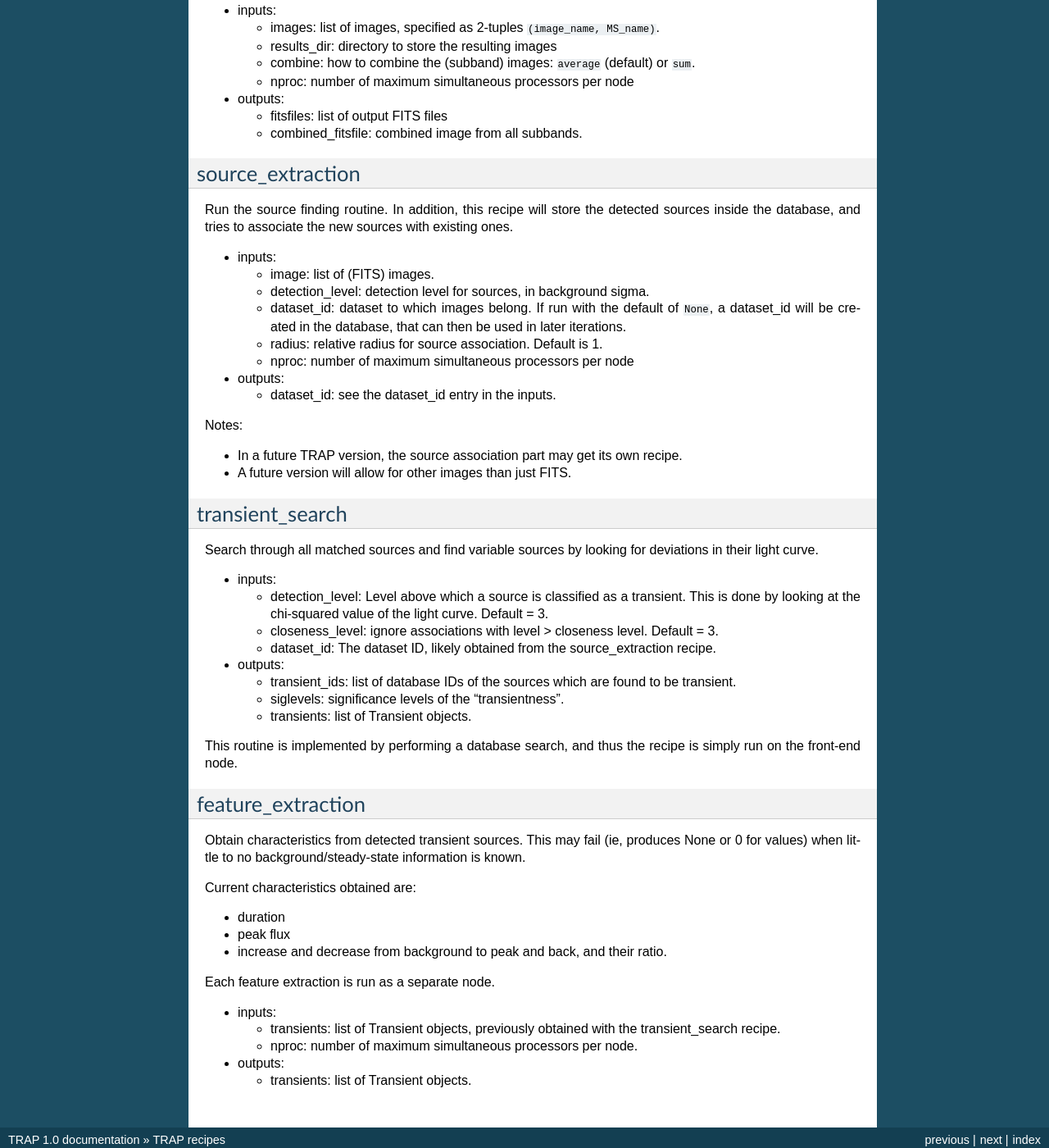
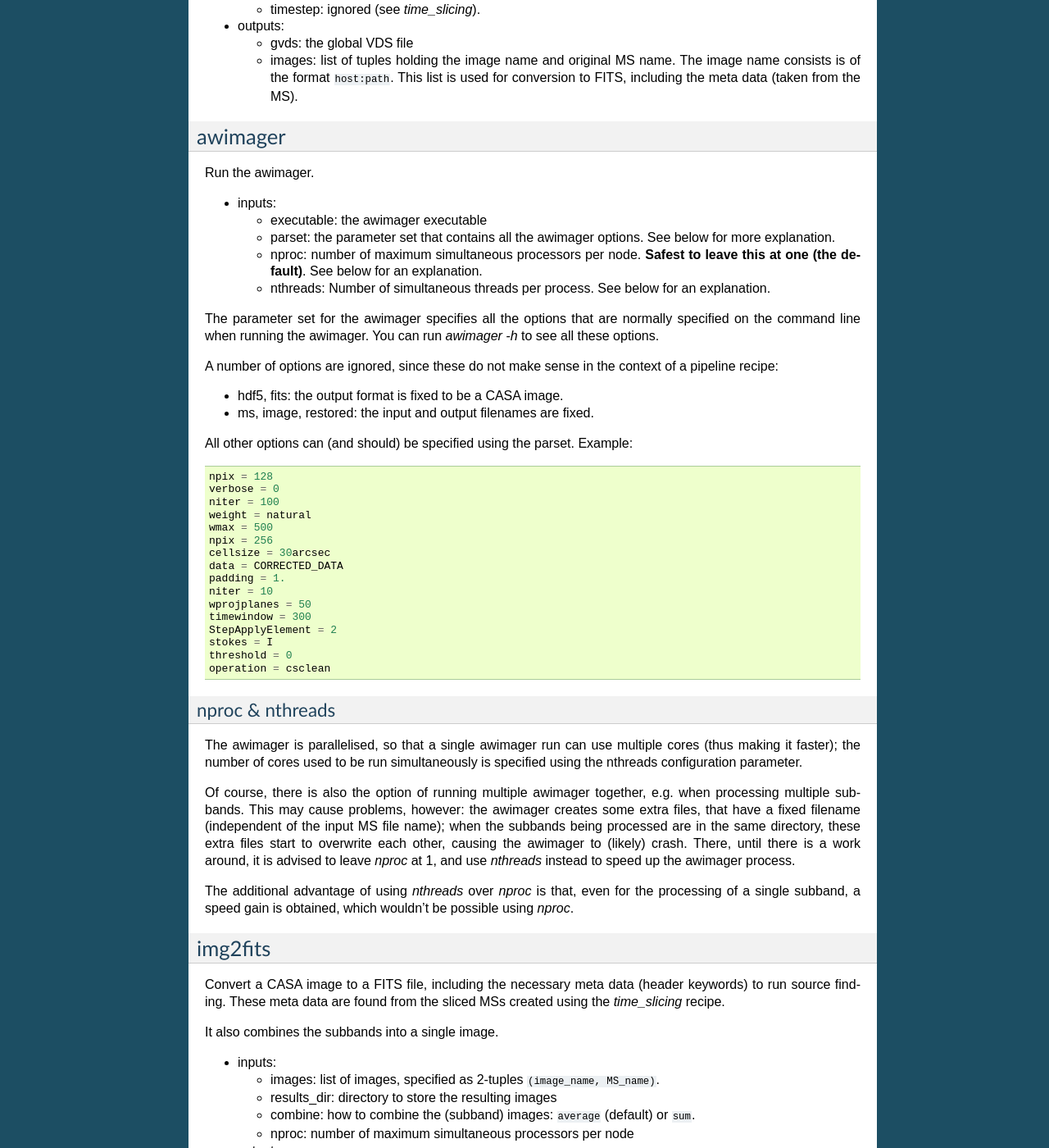
Before and after one commit to transientskp/tkp, a Sphinx documentation site: the page built from documentation/source/recipes.rst, in a window 1280 px wide and 1400 px high, scrolled down 3894 px. Shown: the whole window at 82% size. Built offline with Sphinx 7.4.7, drawn with Linux system fonts in a browser that asks for light colours; some of the changed text lies outside the part shown.

Commit message:
Updated TraP/TrIP recipe documentation
git-svn-id: http://svn.transientskp.org/code/trap/trunk@2781 2b73c8c1-3922-0410-90dd-bc0a5c6f2ac6

```diff
--- a/documentation/source/recipes.rst
+++ b/documentation/source/recipes.rst
@@ -26,6 +26,12 @@
 - inputs:
 
   - mapfile: the filename (full path) of the mapping file
+
+  - subcluster (optional): is the subcluster name is not "encoded"
+    inside the file name (that is, on CEP I the second directory in
+    the path name contains the subcluster), set this option to
+    indicate the subcluster you're using. This will likely be
+    "heastro" or "lofar1".
 
 - outputs:
 
@@ -103,10 +109,12 @@
 
 
 
-new_bbs
--------
+bbs
+---
 
-This recipe is part of the default pipeline framework.
+This recipe is a wrapper around the new_bbs recipe that is part of the
+default pipeline framework. It adds the `nproc` option, so that BBS
+won't eat up all processing power if you don't want it to.
 
 BlackBoard Selfcal (BBS) is the calibration routine for LOFAR.
 
@@ -141,6 +149,7 @@
     however, the sky model is set up on the fly using the catalogs in
     the database. See the section `skymodel` below.
 
+  - nproc: maximum number of simultaneous processes per output node.
 
 vdsreader
 ---------
@@ -216,9 +225,17 @@
 Creates a list of time slices, that can be used to iterate on sections
 of the data.
 
-The cimager recipes also contains a time slicing option, but while
-this option still exists in `cimager_trap`, it may be removed in the
-future. This will depend how the SIP deals with image time slices.
+The various imagers also contain time slicing options, but because of
+the way the imager create the images, one looses the necessary
+metadata. The time_slicing recipe attempts to fix this, by slicing up
+the actual MS and creating subdirectories for those sliced MSs. Note
+that the sliced MS is just a "view" into the original, so there is
+little extra disk space needed.
+
+Once metadata gets properly transported into created images, this
+recipe will become obsolete.
+
+See also the `img2fits` recipe.
 
 - inputs:
 
@@ -254,6 +271,8 @@
 
 cimager_trap
 ------------
+
+**This recipe, and the cimager, is now deprecated. Please use the awimager recipe**.
 
 A slightly more TRAP specific version of the SIP cimager recipe. It
 stores the host and original MS in the outputs, which can be used to
@@ -291,13 +310,86 @@
     (taken from the MS).
 
 
+awimager
+--------
+
+Run the awimager.
+
+- inputs:
+
+  - executable: the awimager executable
+
+  - parset: the parameter set that contains all the awimager
+    options. See below for more explanation.
+
+  - nproc: number of maximum simultaneous processors per
+    node. **Safest to leave this at one (the default)**. See below for
+    an explanation.
+
+  - nthreads: Number of simultaneous threads per process. See below
+    for an explanation.
+
+The parameter set for the awimager specifies all the options that are
+normally specified on the command line when running the awimager. You
+can run `awimager -h` to see all these options.
+
+A number of options are ignored, since these do not make sense in the
+context of a pipeline recipe:
+
+- hdf5, fits: the output format is fixed to be a CASA image.
+
+- ms, image, restored: the input and output filenames are fixed.
+
+All other options can (and should) be specified using the parset. Example::
+
+    npix = 128
+    verbose = 0
+    niter = 100
+    weight = natural
+    wmax = 500
+    npix = 256
+    cellsize = 30arcsec
+    data = CORRECTED_DATA
+    padding = 1.
+    niter = 10
+    wprojplanes = 50
+    timewindow = 300
+    StepApplyElement = 2
+    stokes = I
+    threshold = 0
+    operation = csclean
+
+nproc & nthreads
+~~~~~~~~~~~~~~~~
+
+The awimager is parallelised, so that a single awimager run can use
+multiple cores (thus making it faster); the number of cores used to be
+run simultaneously is specified using the nthreads configuration
+parameter.
+
+Of course, there is also the option of running multiple awimager
+together, e.g. when processing multiple subbands. This may cause
+problems, however: the awimager creates some extra files, that have a
+fixed filename (independent of the input MS file name); when the
+subbands being processed are in the same directory, these extra files
+start to overwrite each other, causing the awimager to (likely)
+crash. There, until there is a work around, it is advised to leave
+`nproc` at 1, and use `nthreads` instead to speed up the awimager
+process.
+
+The additional advantage of using `nthreads` over `nproc` is that,
+even for the processing of a single subband, a speed gain is obtained,
+which wouldn't be possible using `nproc`.
+
 
 img2fits
 --------
 
 Convert a CASA image to a FITS file, including the necessary meta data
-(header keywords) to run source finding. It also combines the subbands
-into a single image.
+(header keywords) to run source finding. These meta data are found
+from the sliced MSs created using the `time_slicing` recipe.
+
+It also combines the subbands into a single image.
 
 - inputs:
 
@@ -329,15 +421,25 @@
 
   - image: list of (FITS) images.
 
-  - detection_level: detection level for sources, in background sigma.
+  - parset: parameter set containg the following optional
+    settings. Note that these setting supersede the values in your
+    (local) TKP configuration file.
 
-  - dataset_id: dataset to which images belong. If run with the
-    default of ``None``, a dataset_id will be created in the database,
-    that can then be used in later iterations.
+    - detection.threshold: peak detection threshold for a source to be
+      found.
 
-  - radius: relative radius for source association. Default is 1.
+    - analysis.threshold: threshold to include neighbouring pixels
+      into the determination of the source details.
 
-  - nproc: number of maximum simultaneous processors per node
+    - association.radius: radius in units of the default De Ruiter
+      radius to associate sources with previously extracted sources.
+
+    - backsize.x, backsize.y: mesh size to determine the background
+      level.
+
+  - nproc: number of maximum simultaneous processors per node. Useful
+    when performing source extraction on multiple subbands
+    simultaneously.
 
 
 - outputs:
@@ -363,15 +465,20 @@
 
 - inputs:
 
-  - detection_level: Level above which a source is classified as a
-    transient. This is done by looking at the chi-squared value of the
-    light curve. Default = 3.
+  - parset: parameter set, with the following parameters:
 
-  - closeness_level: ignore associations with level > closeness
-    level. Default = 3.
+    - probability.threshold: likeliness above which the variable is
+      assumed a transient (between 0 and 1).
 
-  - dataset_id: The dataset ID, likely obtained from the
-    source_extraction recipe.
+    - probability.minpoints: minimum number of light curve data points
+      to determine the variability of a source.
+
+    - probability.eta_lim: eta (least-squared sum) limit above which
+      a source is assumed to be variable (related to `threshold`
+      above).
+
+   - probability.V_lim: limit for V (measure of variation around the
+     mean value) above which a source is assumed to be variable.
 
 - outputs:
 
```
Also changed, not shown: documentation/source/classification.rst (+4 -5 lines).
